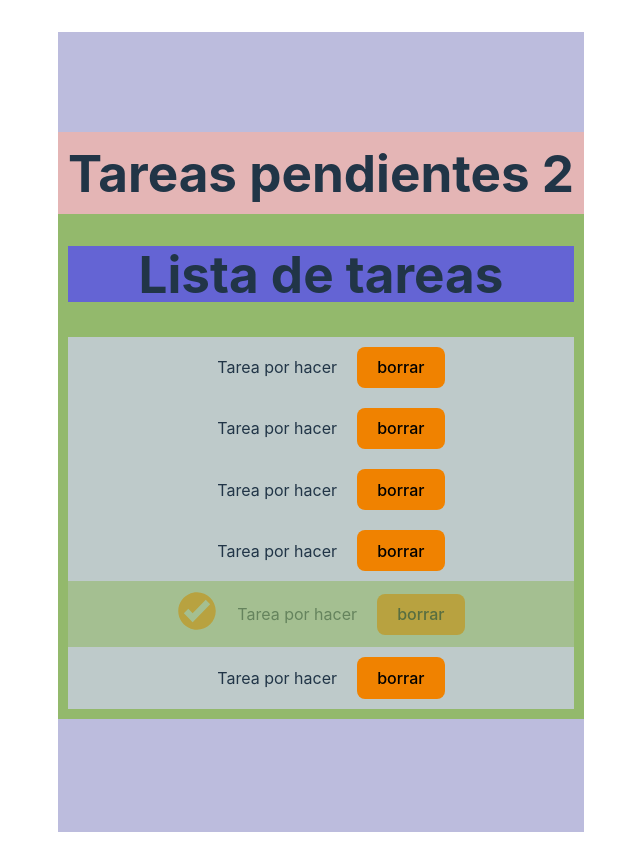
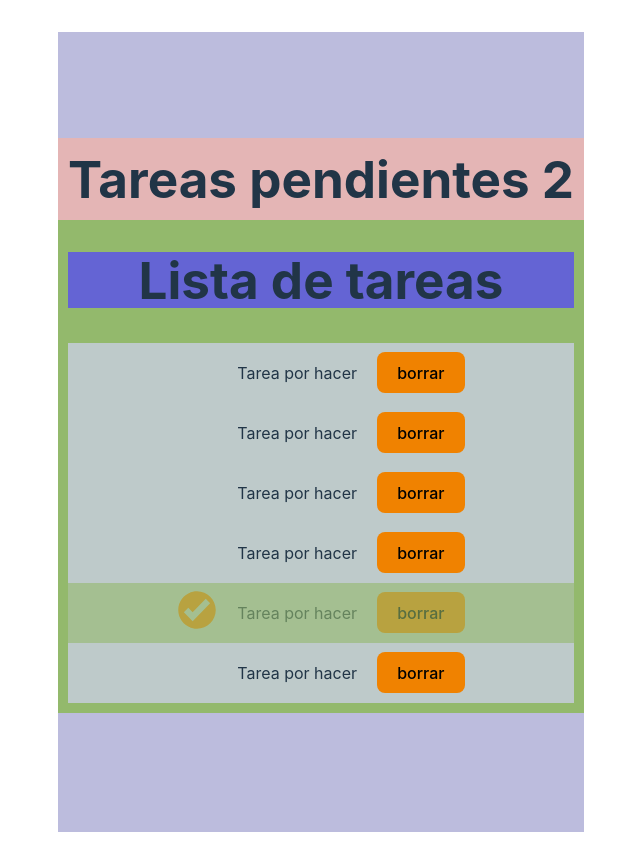
Before and after one commit to matahj/ejerciciosReact, a React (Vite) app in the folder ej3-vitereact/: page / in a window 1280 px wide. Shown: the whole page, without its empty margins (319-959 px from the left). Built offline with nearby package versions, Linux system fonts and the light colour scheme.

Commit message:
checkmark

```diff
--- a/ej3-vitereact/src/components/Checkmark.jsx
+++ b/ej3-vitereact/src/components/Checkmark.jsx
@@ -1,13 +1,24 @@
+import PropTyps from 'prop-types'
 
 import '../styles/Checkmark.css'
 import checkmark from '../assets/check-img.svg'
 
-const Checkmark = ()=>{
-    return(
+const Checkmark = ({ terminado }) => {
+    return (
         <div>
-            <img className="check-img" src={checkmark} alt="check-img" />
+
+            {
+                terminado
+                    ? <img className="check-img" src={checkmark} alt="check-img" />
+                    : <div style={{ height: '40px', width: '40px' }}></div>
+            }
+
         </div>
     )
 }
 
+Checkmark.propTypes = {
+    terminado: PropTyps.bool.isRequired
+}
+
 export default Checkmark
--- a/ej3-vitereact/src/components/Todo.jsx
+++ b/ej3-vitereact/src/components/Todo.jsx
@@ -23,8 +23,16 @@ class Todo extends Component {
 
         return (
             <>
-                {this.state.terminado ? <Checkmark /> : ''}
+                {/* {
+                    this.state.terminado
+                        ? <Checkmark />
+                        : <div style={{ height: '40px', width: '40px' }}></div>
+                } */}
+
+                <Checkmark terminado = {this.state.terminado}/>
+
                 <p className="todo-item">Tarea por hacer</p>
+
                 <button
                     className="borrar"
                     onClick={() => this.setState({ terminado: true })}
@@ -39,7 +47,7 @@ class Todo extends Component {
         return (
             <div className={`todo ${this.state.terminado ? 'todo-terminado' : ''} `}>
 
-            {this.elementoTodo()}
+                {this.elementoTodo()}
 
             </div>
         )
--- a/ej3-vitereact/src/styles/Todo.css
+++ b/ej3-vitereact/src/styles/Todo.css
@@ -6,6 +6,8 @@
     justify-content: center;
     align-items: center;
     padding: 10px 0;
+
+    height: 40px;
 }
 
 .todo-item{
```
